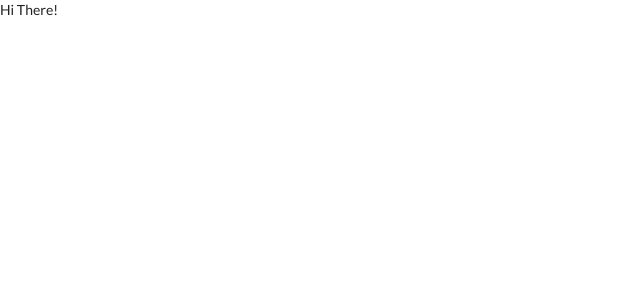
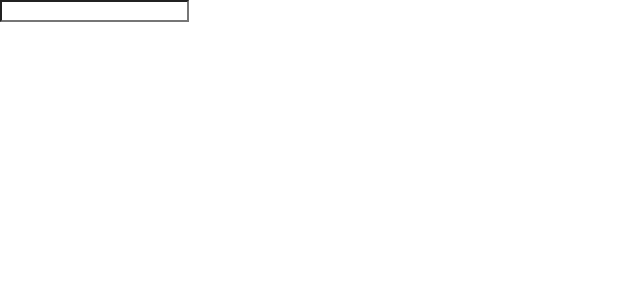
Before and after one commit to runyasak/modern-react-with-redux, a React (Create React App) app: page / in a window 1280 px wide. Shown: the top 300 px of the page, without its empty margins (0-640 px from the left). Built offline with nearby package versions, Linux system fonts and the light colour scheme.

Commit message:
Add SearchBar component

```diff
--- a/src/components/App.jsx
+++ b/src/components/App.jsx
@@ -1,7 +1,10 @@
 import React from 'react';
+import SearchBar from './SearchBar';
 
 const App = () => (
-  <div>Hi There!</div>
+  <div>
+    <SearchBar />
+  </div>
 );
 
 export default App;
--- /dev/null
+++ b/src/components/SearchBar.jsx
@@ -0,0 +1,13 @@
+import React from 'react';
+
+export default class SearchBar extends React.Component {
+  render() {
+    return (
+      <div>
+        <form>
+          <input type="text" />
+        </form>
+      </div>
+    );
+  }
+}
```
Also changed, not shown: .eslintrc.json.
